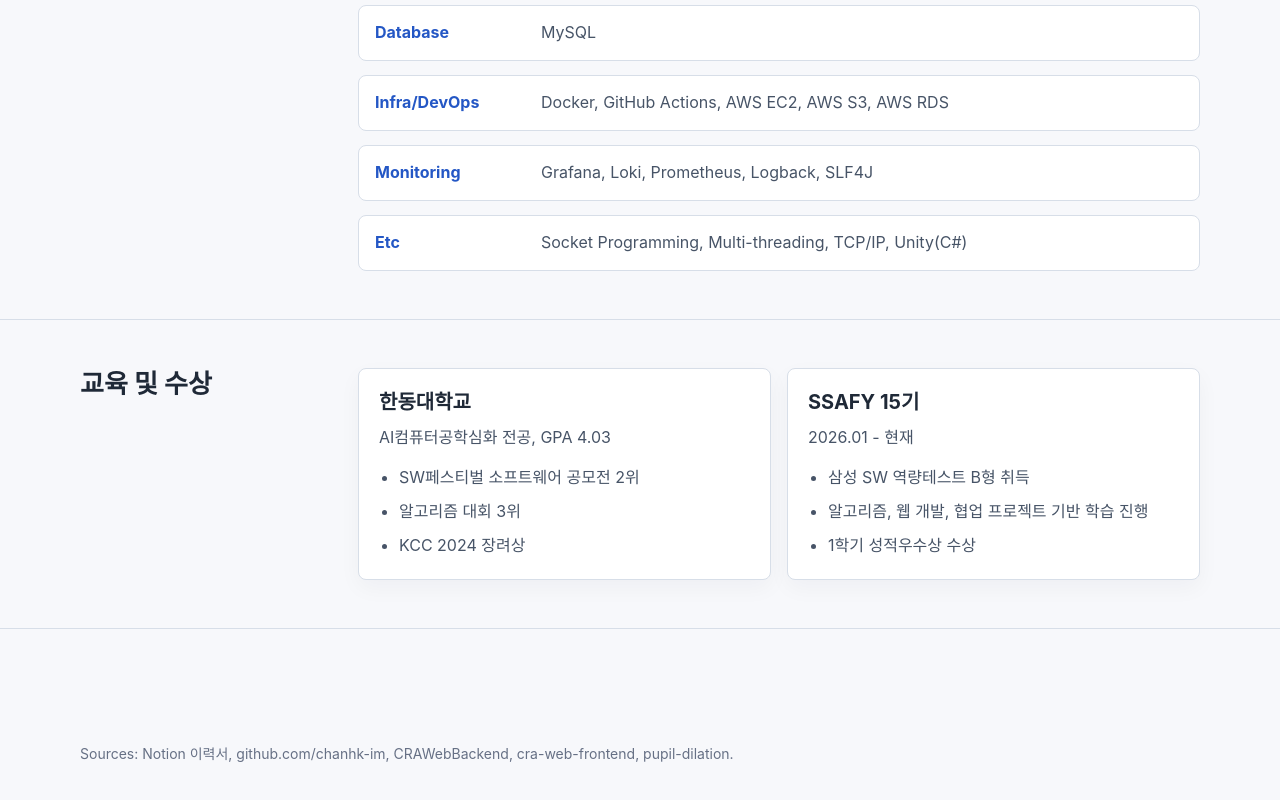
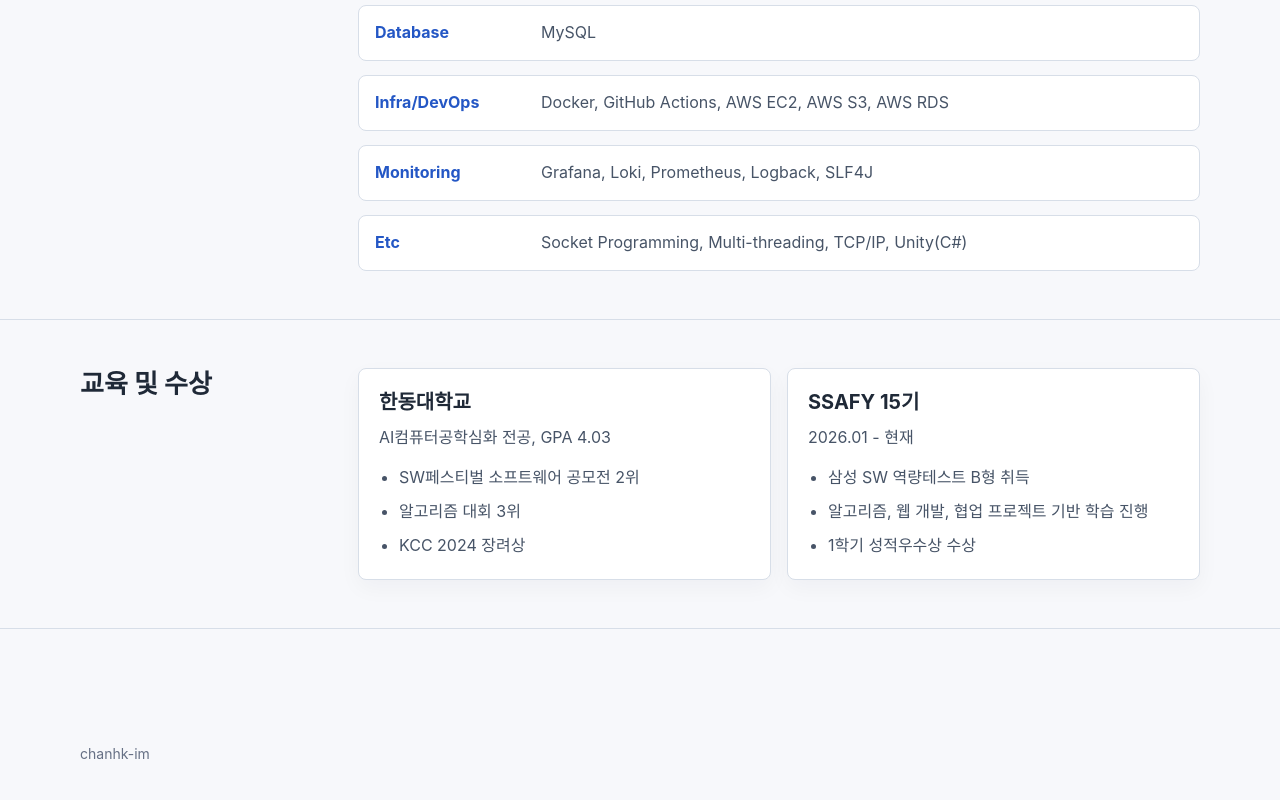
Before and after one commit to chanhk-im/portfolio, a React (Vite) app: page / in a window 1280 px wide. Shown: the part 2525-3325 px from the top of the page. Built offline with nearby package versions, Linux system fonts and the light colour scheme.

Commit message:
푸터의 소스 정보를 간소화하여 'chanhk-im'으로 수정

```diff
--- a/src/App.jsx
+++ b/src/App.jsx
@@ -397,7 +397,7 @@ function App() {
 
       <footer>
         <div className="page">
-          <p>Sources: Notion 이력서, github.com/chanhk-im, CRAWebBackend, cra-web-frontend, pupil-dilation.</p>
+          <p>chanhk-im</p>
         </div>
       </footer>
 
```
